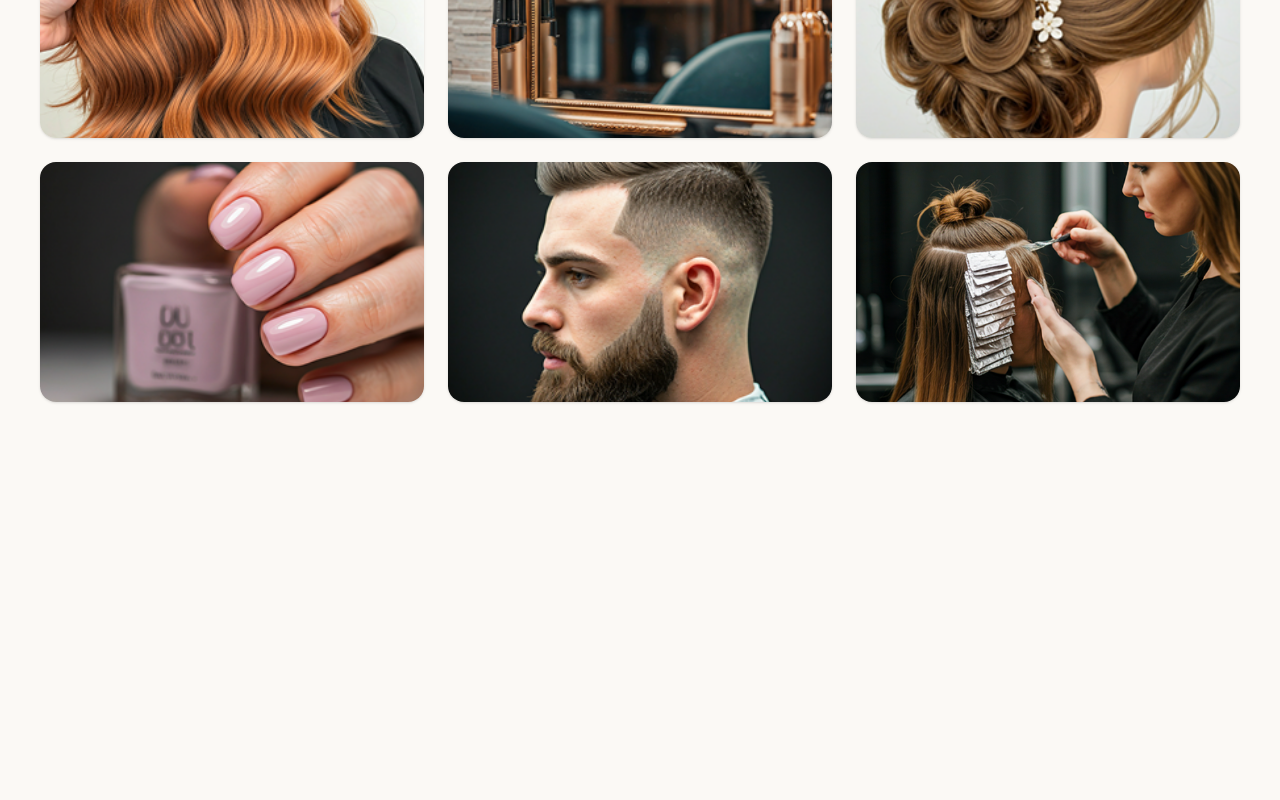
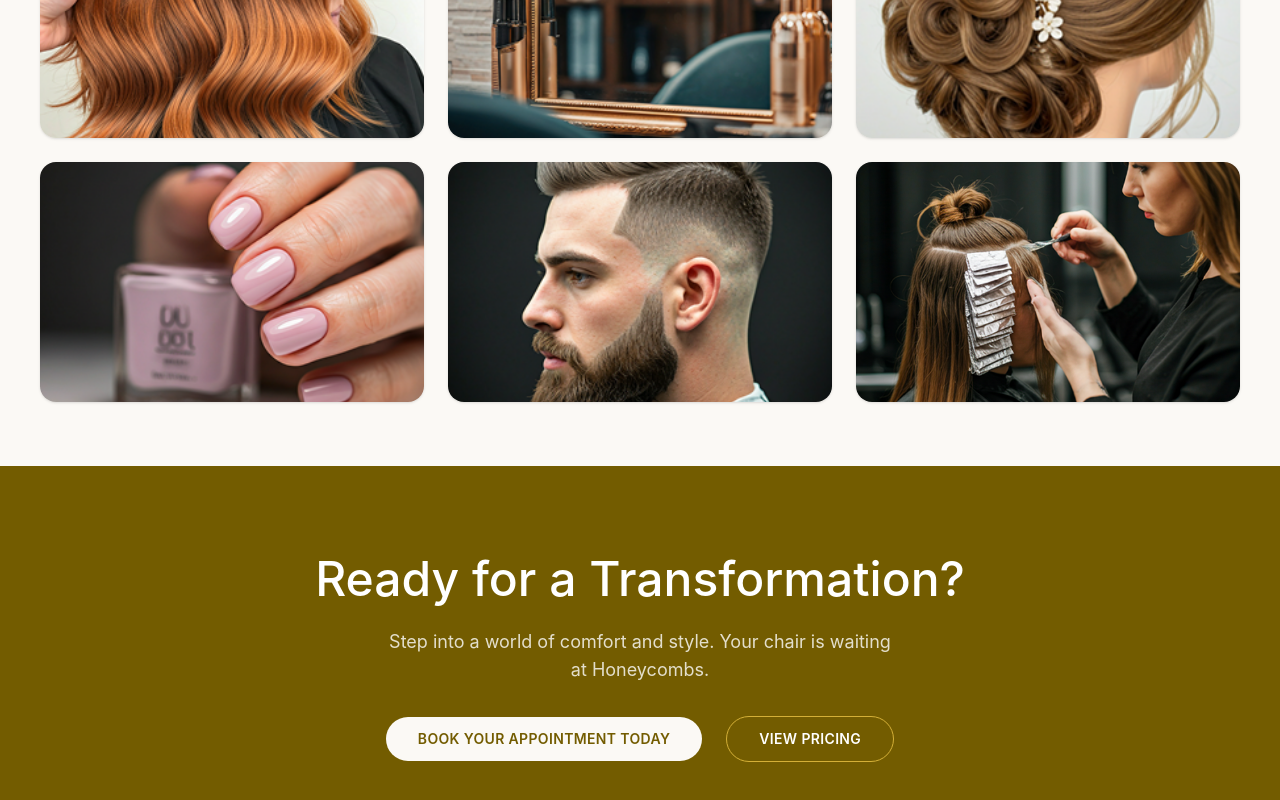
Before and after one commit to CodeManBist/luxury-salon-website, a React (Vite) app in the folder frontend/: page / in a window 1280 px wide. Shown: the part 3226-4026 px from the top of the page. Before the commit the page ends 3692 px from the top, so only its background shows below. Built offline with nearby package versions, Linux system fonts and the light colour scheme.

Commit message:
CTA component of home page done

```diff
--- a/frontend/src/components/home/CTA.jsx
+++ b/frontend/src/components/home/CTA.jsx
@@ -0,0 +1,41 @@
+import React from "react";
+
+const CTA = () => {
+  return (
+    <section className="bg-[#735C00] py-16 sm:py-20 px-4 sm:px-6 md:px-10 text-center">
+
+      {/* Content */}
+      <div className="max-w-3xl mx-auto">
+
+        {/* Heading */}
+        <h2 className="text-2xl sm:text-3xl md:text-5xl font-medium text-white mb-4 leading-snug">
+          Ready for a Transformation?
+        </h2>
+
+        {/* Subtext */}
+        <p className="text-white/80 text-sm sm:text-base md:text-lg mb-8">
+          Step into a world of comfort and style. Your chair is waiting <br className="hidden sm:block"/>
+          at Honeycombs.
+        </p>
+
+        {/* Buttons */}
+        <div className="flex flex-col sm:flex-row items-center justify-center gap-4 sm:gap-6">
+
+          {/* Primary Button */}
+          <button className="bg-[#FBF9F5] text-[#735C00] px-6 sm:px-8 py-3 rounded-full text-sm font-semibold tracking-wide hover:opacity-90 transition">
+            BOOK YOUR APPOINTMENT TODAY
+          </button>
+
+          {/* Secondary Button */}
+          <button className="border border-[#D4AF37] text-[#ffffff] px-6 sm:px-8 py-3 rounded-full text-sm font-semibold tracking-wide hover:bg-white hover:text-[#735C00] transition">
+            VIEW PRICING
+          </button>
+
+        </div>
+
+      </div>
+    </section>
+  );
+};
+
+export default CTA;
--- a/frontend/src/pages/Home.jsx
+++ b/frontend/src/pages/Home.jsx
@@ -6,6 +6,7 @@ import Features from '../components/home/Features';
 import ScienceArt from '../components/home/ScienceArt';
 import Testimonials from '../components/home/Testimonials';
 import Gallery from '../components/home/Gallery';
+import CTA from '../components/home/CTA';
 
 const Home = () => {
   return (
@@ -17,6 +18,7 @@ const Home = () => {
         <ScienceArt />
         <Testimonials />
         <Gallery />
+        <CTA />
     </>
   )
 }
```
